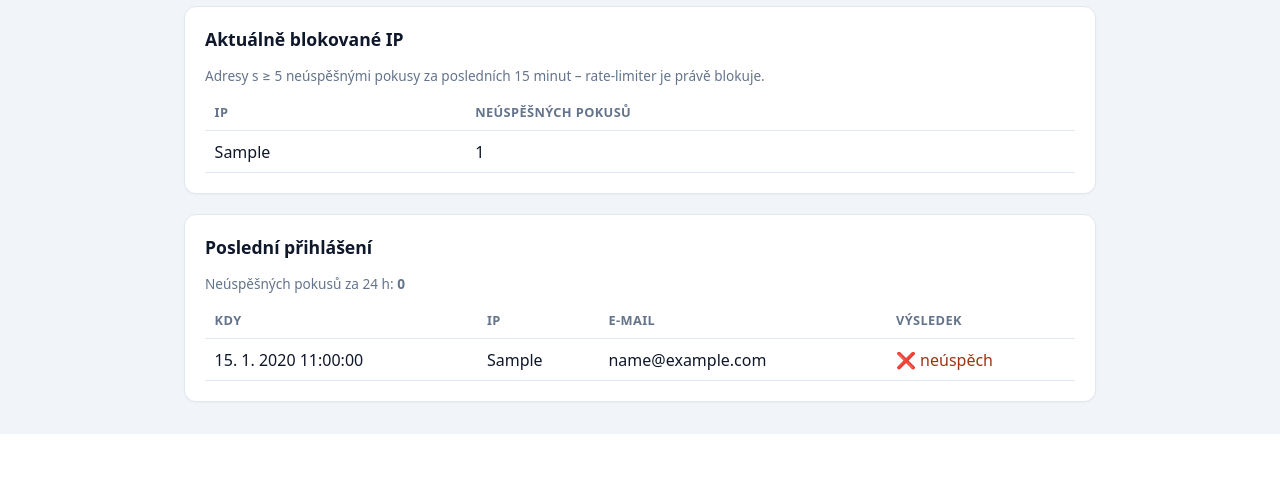
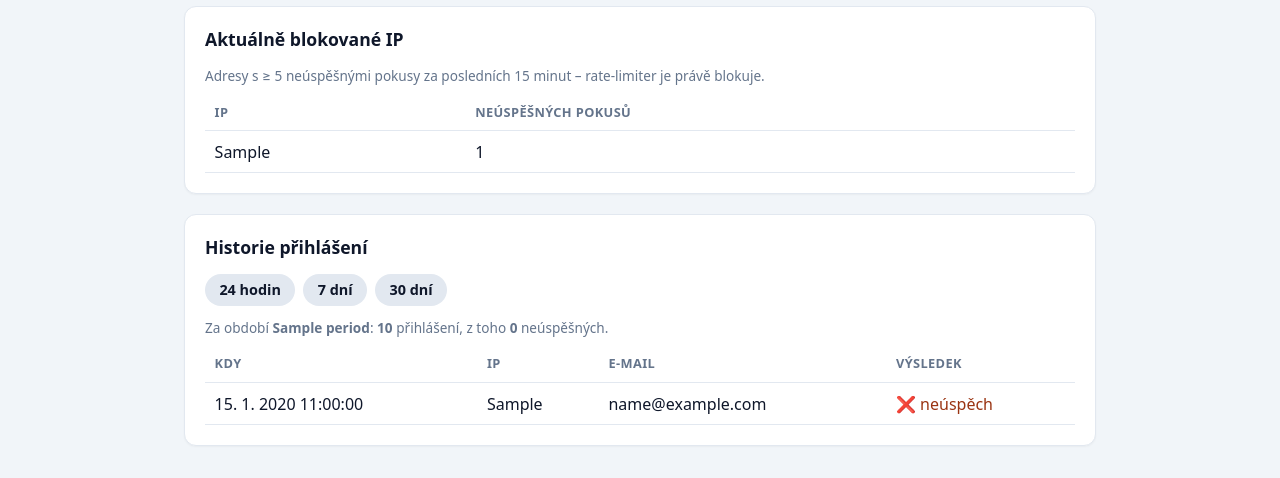
Before and after one commit to lunax86/profolio, a PHP site: template backend/admin/views/security.php in a window 1280 px wide. Shown: the part 394-872 px from the top of the page. Before the commit the page ends 828 px from the top, so only its background shows below. Run offline with PHP 8.4, Linux system fonts and the light colour scheme; the template is opened without the code that fills it: most values are stand-ins (such as "Sample title", 1, 10 or a date in 2020); data that the repository does not hold is empty.

Commit message:
Admin Bezpečnost: přepínač období u historie přihlášení (24h/7d/30d)

```diff
--- a/backend/admin/views/security.php
+++ b/backend/admin/views/security.php
@@ -4,8 +4,10 @@ declare(strict_types=1);
 
 /**
  * @var array<int, array<string, mixed>> $attempts
- * @var int $failed24h
+ * @var int $total
+ * @var int $failed
  * @var array<int, array{ip: string, count: int}> $blockedIps
+ * @var string $period
  * @var array{https: bool, httpOnly: bool, secure: bool, sameSite: string} $status
  */
 $escape = static fn ($value): string => htmlspecialchars((string) $value, ENT_QUOTES, 'UTF-8');
@@ -26,6 +28,7 @@ $checklist = [
     'Rate-limit přihlášení (5 pokusů / 15 min)' => true,
     'CSRF ochrana formulářů' => true,
 ];
+$periodLabels = ['24h' => '24 hodin', '7d' => '7 dní', '30d' => '30 dní'];
 ?>
 <h1>Bezpečnost</h1>
 
@@ -61,12 +64,18 @@ $checklist = [
 </div>
 
 <div class="card">
-    <h2 style="margin-top:0;font-size:1.1rem;">Poslední přihlášení</h2>
+    <h2 style="margin-top:0;font-size:1.1rem;">Historie přihlášení</h2>
+    <div class="tabs">
+        <?php foreach ($periodLabels as $periodKey => $periodLabel): ?>
+            <a href="/admin/security?obdobi=<?= $periodKey ?>" class="tab<?= $period === $periodKey ? ' active' : '' ?>"><?= $periodLabel ?></a>
+        <?php endforeach; ?>
+    </div>
     <p style="color:#64748b;font-size:.85rem;margin:.25rem 0 .5rem;">
-        Neúspěšných pokusů za 24 h: <strong><?= (int) $failed24h ?></strong>
+        Za období <strong><?= $escape($periodLabels[$period] ?? $period) ?></strong>:
+        <strong><?= (int) $total ?></strong> přihlášení, z toho <strong><?= (int) $failed ?></strong> neúspěšných.
     </p>
     <?php if ($attempts === []): ?>
-        <p>Zatím žádné záznamy.</p>
+        <p>Za toto období žádné záznamy.</p>
     <?php else: ?>
         <table>
             <thead><tr><th>Kdy</th><th>IP</th><th>E-mail</th><th>Výsledek</th></tr></thead>
@@ -83,6 +92,9 @@ $checklist = [
             <?php endforeach; ?>
             </tbody>
         </table>
+        <?php if (count($attempts) >= 200): ?>
+            <p style="color:#64748b;font-size:.8rem;margin-top:.5rem;">Zobrazeno posledních 200 záznamů z tohoto období.</p>
+        <?php endif; ?>
     <?php endif; ?>
 </div>
 
@@ -91,4 +103,7 @@ $checklist = [
     .sec-check li { padding: .25rem 0; }
     .sec-check .ok { color: #166534; font-weight: 700; }
     .sec-check .bad { color: #b91c1c; font-weight: 700; }
+    .tabs { display: flex; gap: .5rem; margin-bottom: .75rem; }
+    .tab { padding: .4rem .9rem; border-radius: 999px; background: #e2e8f0; color: #0f172a; font-size: .9rem; font-weight: 600; }
+    .tab.active { background: var(--brand); color: #fff; }
 </style>
```
Also changed, not shown: backend/admin/index.php (+7 -2 lines), backend/src/Repository/LoginAttemptRepository.php (+15 -9 lines).
